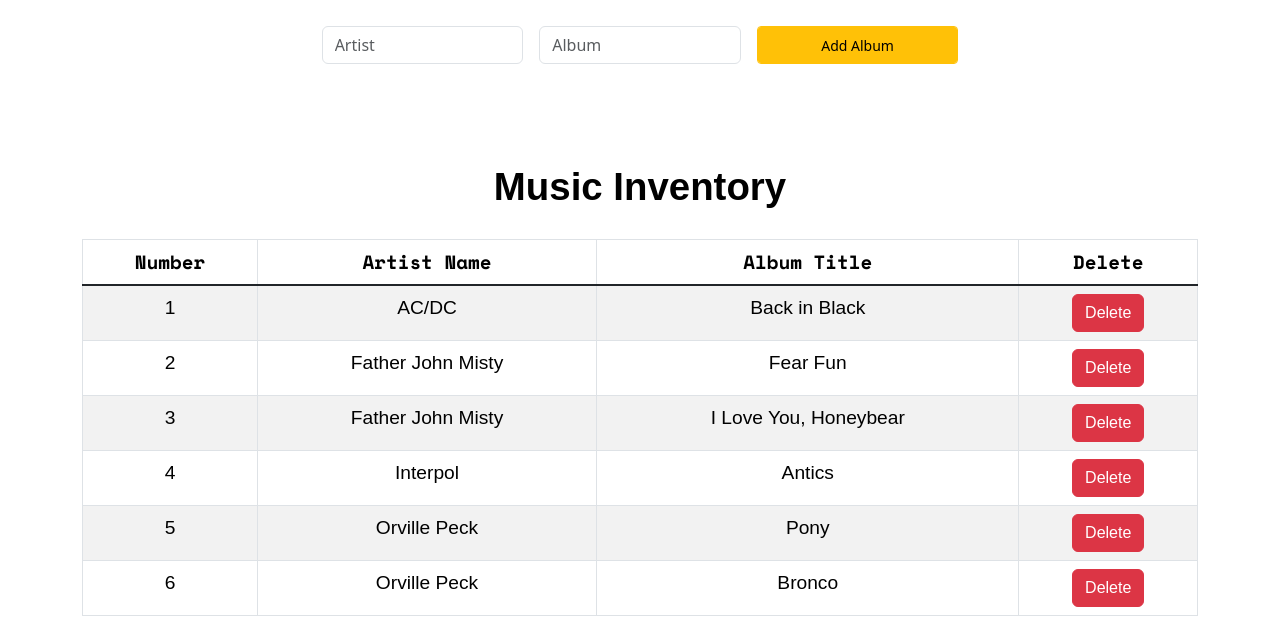
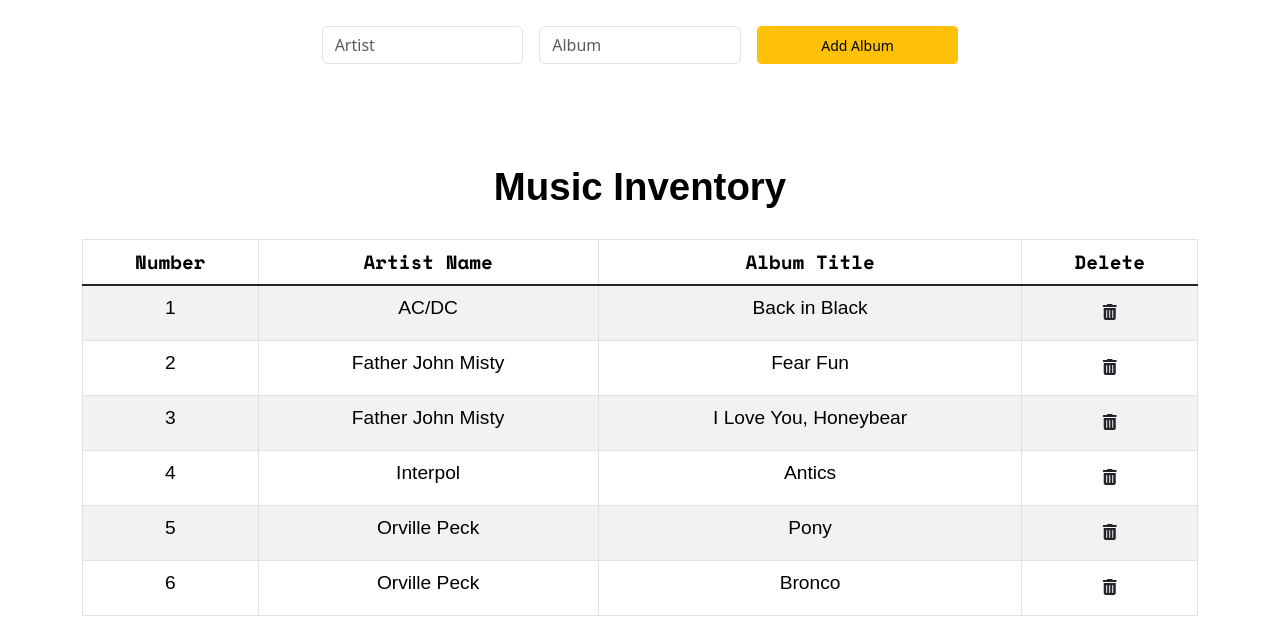
Before and after one commit to DPeralez1/Vinyl_Vault, a Flask app: page / in a window 1280 px wide. Shown: the part 342-974 px from the top of the page. Run offline with Flask 3, Linux system fonts and the light colour scheme; data comes from the database, SQL or seed files in the repository; both versions use the stored data as it was after the commit.

Commit message:
Initial commit

```diff
--- a/templates/index.html
+++ b/templates/index.html
@@ -21,6 +21,10 @@
     />
     <link
       href="https://fonts.googleapis.com/css2?family=Space+Grotesk:wght@300..700&display=swap"
+      rel="stylesheet"
+    />
+    <link
+      href="https://cdnjs.cloudflare.com/ajax/libs/font-awesome/6.0.0-beta3/css/all.min.css"
       rel="stylesheet"
     />
     <link href="/static/styles.css" rel="stylesheet" />
@@ -84,9 +88,9 @@
               <td>{{ records[1] }}</td>
               <td>{{ records[2] }}</td>
               <td>
-                <a href="/delete/{{ records[0] }}" class="btn btn-danger"
-                  >Delete</a
-                >
+                <a href="/delete/{{ records[0] }}" class="btn">
+                  <i class="fa-solid fa-trash-can"></i>
+                </a>
               </td>
             </tr>
             {% endfor %}
```
Also changed, not shown: README.md, vinyl_records.db.
